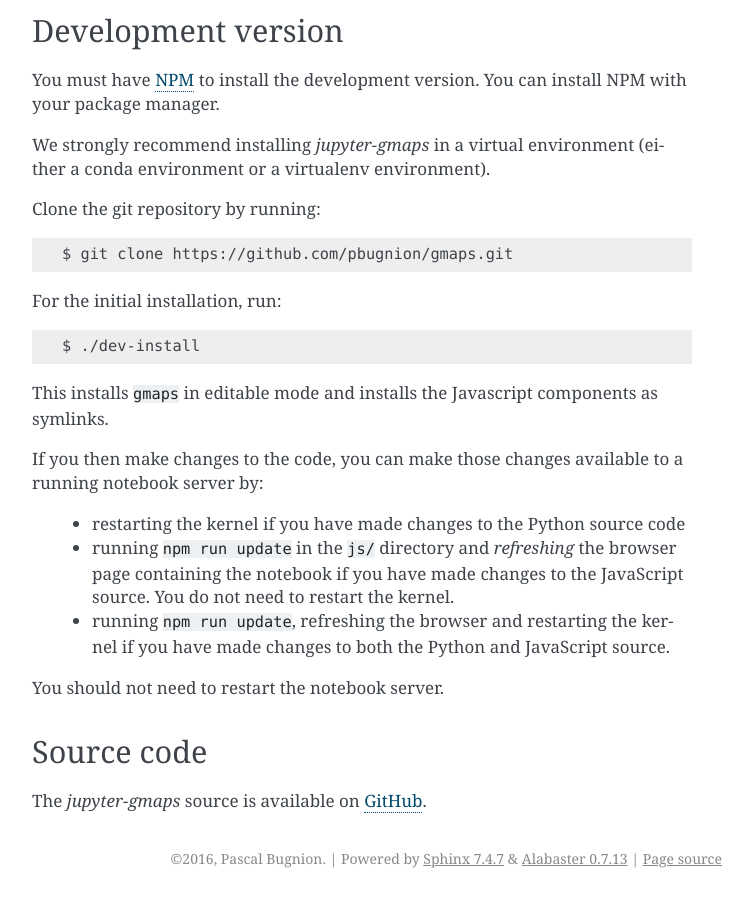
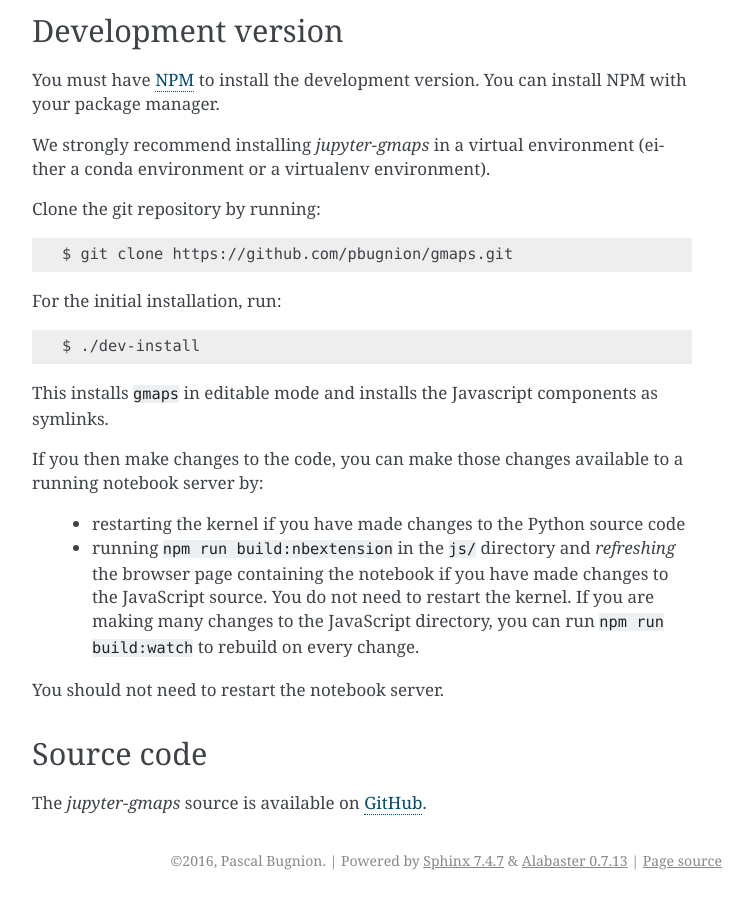
Before and after one commit to pbugnion/gmaps, a Sphinx documentation site: the page built from docs/source/install.rst, in a window 1280 px wide and 900 px high, scrolled down 1036 px. Shown: the whole window, without its empty margins (388-1141 px from the left). Built offline with Sphinx 7.4.7, drawn with Linux system fonts in a browser that asks for light colours.

Commit message:
Update documentation on developing jupyter-gmaps

```diff
--- a/docs/source/install.rst
+++ b/docs/source/install.rst
@@ -64,8 +64,7 @@ This installs ``gmaps`` in editable mode and installs the Javascript components
 If you then make changes to the code, you can make those changes available to a running notebook server by:
 
  - restarting the kernel if you have made changes to the Python source code
- - running ``npm run update`` in the ``js/`` directory and `refreshing` the browser page containing the notebook if you have made changes to the JavaScript source. You do not need to restart the kernel.
- - running ``npm run update``, refreshing the browser and restarting the kernel if you have made changes to both the Python and JavaScript source.
+ - running ``npm run build:nbextension`` in the ``js/`` directory and `refreshing` the browser page containing the notebook if you have made changes to the JavaScript source. You do not need to restart the kernel. If you are making many changes to the JavaScript directory, you can run ``npm run build:watch`` to rebuild on every change.
 
 You should not need to restart the notebook server.
 
```
